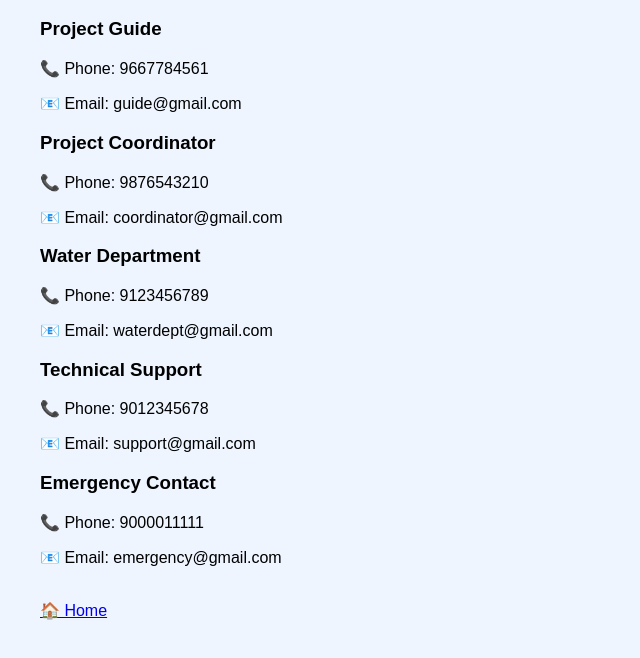
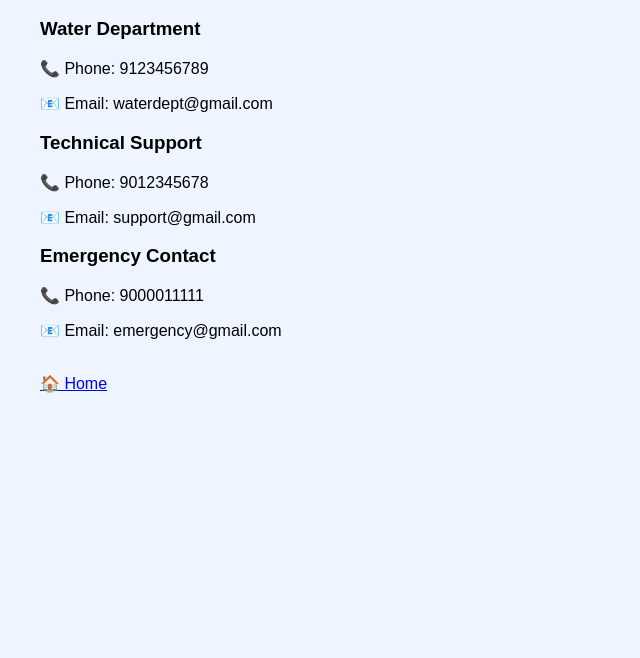
Before and after one commit to Rithika132/Forecasting-Future-Water-Requirements-and-Assessing-Storage-Capacities-in-Reservoirs, a website: page contact.html in a window 1280 px wide. Shown: the part 80-738 px from the top of the page, without its empty margins (0-640 px from the left). Drawn offline with Linux system fonts and the light colour scheme.

Commit message:
Update contact.html

```diff
--- a/contact.html
+++ b/contact.html
@@ -8,18 +8,6 @@
 <body>
 
     <h1>Contact Us</h1>
-
-    <div class="contact-box">
-        <h3>Project Guide</h3>
-        <p>📞 Phone: 9667784561</p>
-        <p>📧 Email: guide@gmail.com</p>
-    </div>
-
-    <div class="contact-box">
-        <h3>Project Coordinator</h3>
-        <p>📞 Phone: 9876543210</p>
-        <p>📧 Email: coordinator@gmail.com</p>
-    </div>
 
     <div class="contact-box">
         <h3>Water Department</h3>
```
